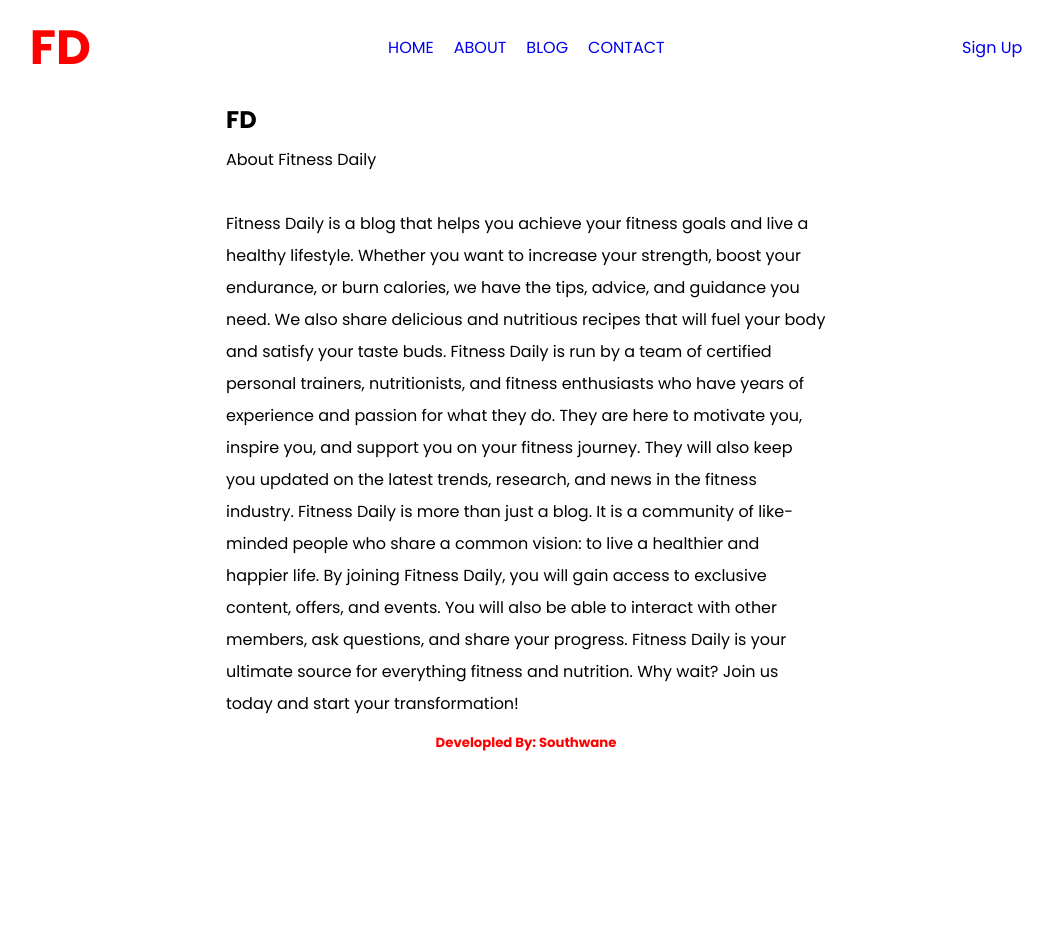
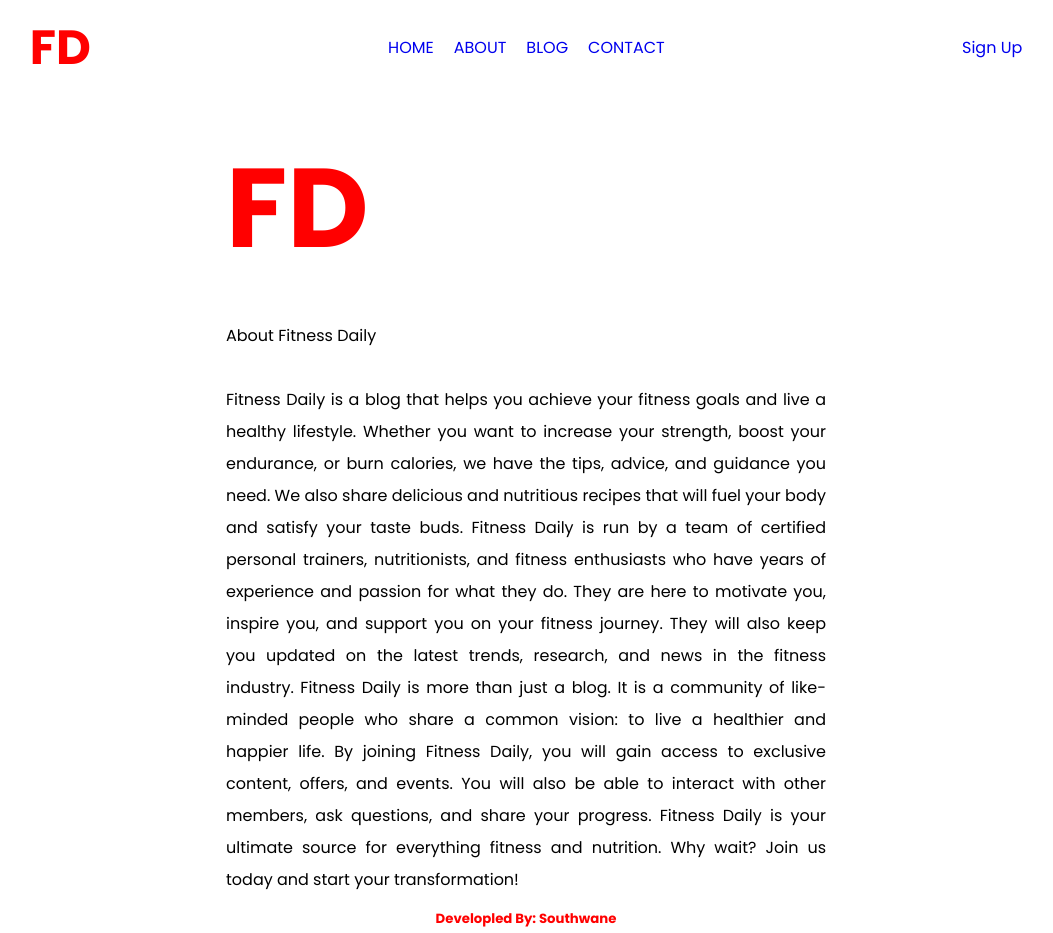
Before and after one commit to southwane/fitness-daily, a Next.js app: page /about in a window 1280 px wide. Shown: the whole page, without its empty margins (114-1167 px from the left). Before the commit the page ends 800 px from the top, so only its background shows below. Built offline with nearby package versions, Linux system fonts and the light colour scheme.

Commit message:
file changes

```diff
--- a/app/about/page.js
+++ b/app/about/page.js
@@ -6,7 +6,7 @@ const about = () => {
     <div className={page.container}>
       <section className={page.innerContainer}>
         <h1 className={page.title}>FD</h1>
-        <p className={page.content}>
+        <p className={page.paragraph}>
           About Fitness Daily
           <br /> <br /> Fitness Daily is a blog that helps you achieve your
           fitness goals and live a healthy lifestyle. Whether you want to
--- a/app/about/page.module.css
+++ b/app/about/page.module.css
@@ -7,3 +7,12 @@
 .innerContainer {
   width: 600px;
 }
+
+.title {
+  color: red;
+  font-size: 7rem;
+}
+
+.paragraph {
+  text-align: justify;
+}
--- a/app/padded-weightlifting-gloves/page.js
+++ b/app/padded-weightlifting-gloves/page.js
@@ -5,7 +5,7 @@ export default function Page() {
     <main className={pws.container}>
       <h1 className={pws.title}>Padded Gloves for Weightlifting</h1>
       <section className={pws.innerContainer}>
-        <p>
+        <p className={pws.paragraph}>
           Weightlifting gloves are an essential accessory for anyone who is
           serious about weightlifting. They give a scope of advantages,
           including further developed grasp and foothold, security against
@@ -23,8 +23,7 @@ export default function Page() {
           turned into a fundamental piece of any weightlifter&lsquo:s toolbox,
           giving both security and execution benefits.
         </p>
-      </section>
-      <section>
+
         <h2>Benefits of padded gloves for weightlifting</h2>
         <p>
           <li>
--- a/app/padded-weightlifting-gloves/pwg.module.css
+++ b/app/padded-weightlifting-gloves/pwg.module.css
@@ -8,4 +8,15 @@
 
 .title {
   color: red;
+  text-align: center;
+  font-size: 2.8rem;
 }
+
+.innerContainer {
+  width: 730px;
+  margin: auto;
+}
+
+.paragraph {
+  text-align: justify;
+}
```
